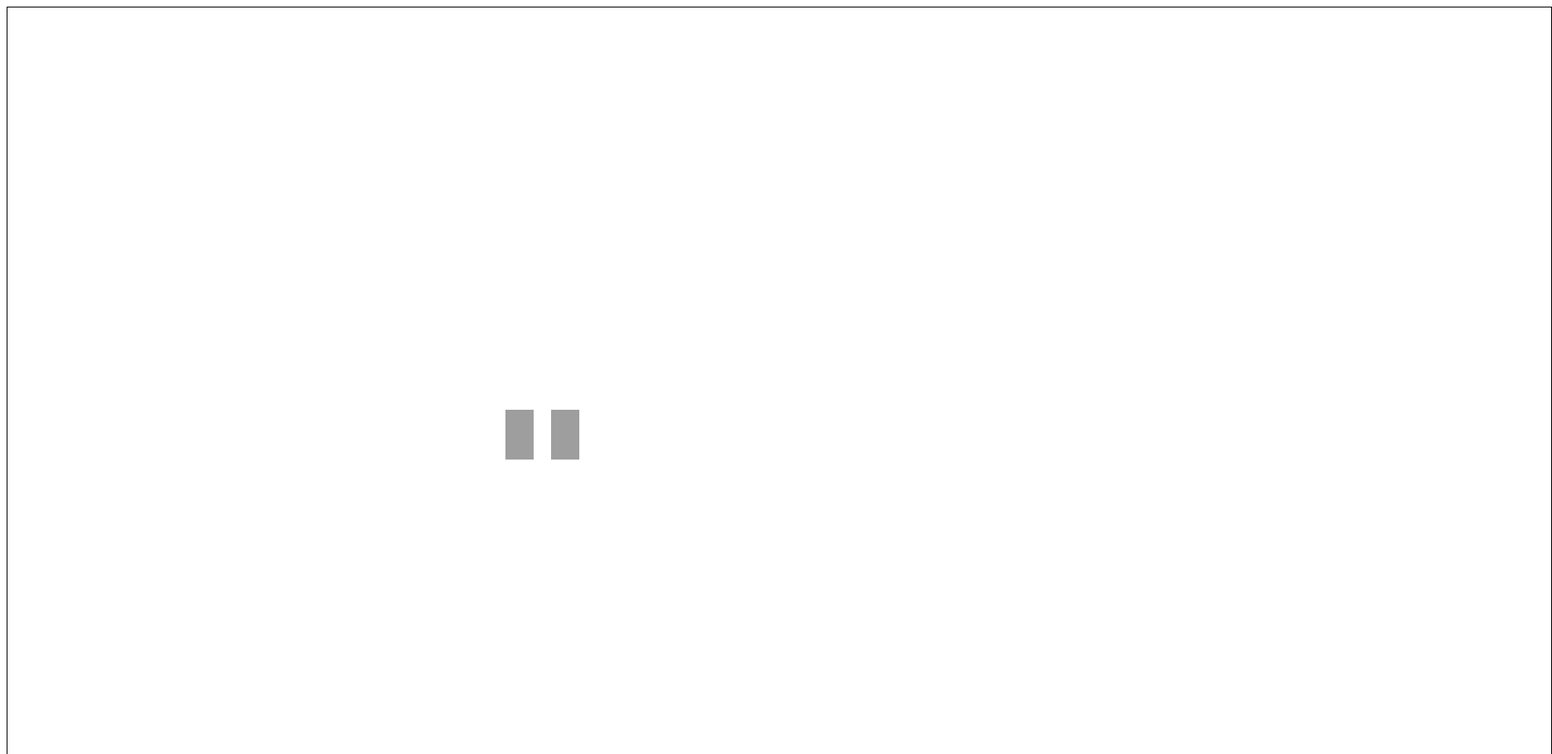
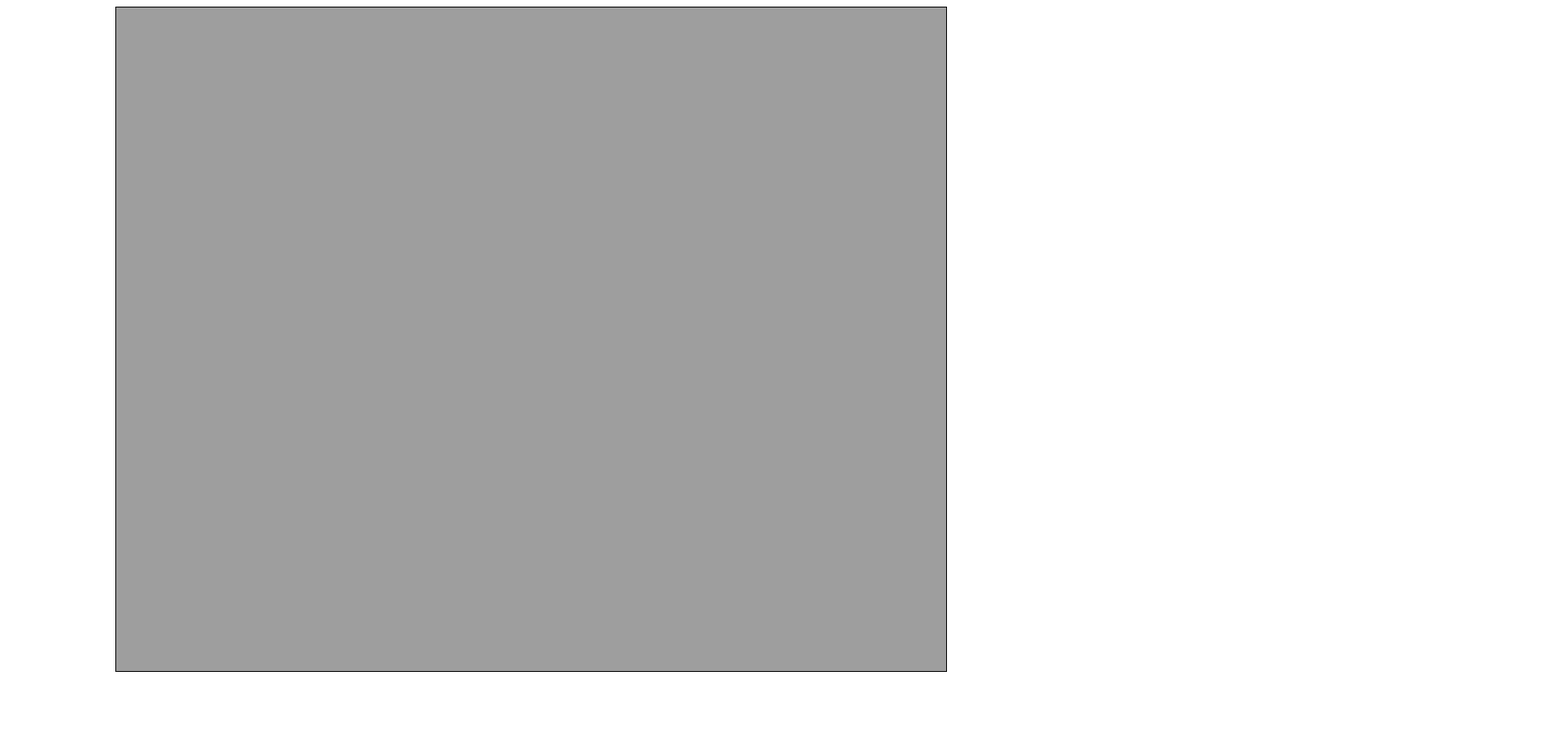
Before and after one commit to Luther0211/fluid-movement-for-game, a plain HTML site: page index.html in a window 1280 px wide. Shown: the top 909 px of the page at 83% size, 1870 px wide, since content can reach past the window. After the commit the page ends 818 px from the top, so only its background shows below. Drawn offline with nearby package versions, Linux system fonts and the light colour scheme.

Commit message:
Resized the canvas, added Reverse Gravity, asigned limits, background images

```diff
--- a/index.html
+++ b/index.html
@@ -10,8 +10,18 @@
 </head>
 <body>
 
-    <canvas id="canvas"></canvas>
+    <div class="container">
 
+        <!-- <div id="instrucciones">
+            <a><i id="cerrar" class="fas fa-times-circle"></i></a>
+        </div>
+
+        <img id="logo" src="https://i.imgur.com/EJBPUNO.png" alt="MORTAL SPACE METEORS">
+        <a  id="start" onclick="start()"><img src="http://pixelartmaker.com/art/06f0e83a76f61b4.png" alt="START"></a>
+        <a id="instructions"> <img src="http://pixelartmaker.com/art/5ec3a229d482e70.png" alt="Instructions"> </a>
+   -->
+      <canvas id="canvas"></canvas>
+    </div>
 
 
 <script src="https://ajax.googleapis.com/ajax/libs/jquery/3.3.1/jquery.min.js"></script>
--- a/main.js
+++ b/main.js
@@ -1,16 +1,130 @@
 var canvas = document.getElementById("canvas"),
 ctx = canvas.getContext("2d");
 
-
+//global variables
 var meteors = []
 var images  = {
     P1: "https://i.imgur.com/lDNOf2n.png",
     P2: "https://i.imgur.com/doHy8wW.png",
+    bg: "https://i.imgur.com/k0bwZ5C.jpg",
+    planet1:"https://i.imgur.com/XC0l2s5.png",
+    planet2:"https://i.imgur.com/7CE0aiK.png",
+    planet3:"https://i.imgur.com/usrB8Sj.png",
+    meteor1:"https://img9.androidappsapk.co/300/1/4/7/com.Oriol.Casa.png"
 }
 var frames
+var startBTN = document.getElementById('start');
+ var instructionsBTN = document.getElementById('instructions');
+ var Logo = document.getElementById('logo');
+ var instructionsMenu = document.getElementById('instructionsSection');
+ var Instructions = document.getElementById('instrucciones')
 
-canvas.width = 1860;
-canvas.height = 900;
+
+canvas.width = 1000;
+canvas.height = 800;
+
+
+//classes
+class Board{
+    constructor(){
+        this.x = 0
+        this.y = 0
+        this.width = canvas.width
+        this.height = canvas.height
+        this.image = document.createElement('img')
+        this.image.src = images.bg
+
+        this.music = new Audio()
+        this.music.src = "https://ericskiff.com/music/Resistor%20Anthems/05%20Come%20and%20Find%20Me.mp3"
+    }
+draw(){
+  //velocidad del fondo
+this.y+=0.4
+if(this.y > this.height ) this.y = 0
+  //primer fondo
+ctx.drawImage(this.image,this.x,this.y,this.width,this.height)
+  //segundo fondo
+ ctx.drawImage(this.image,this.x,this.y - this.height,this.width,this.height)
+
+}
+
+}
+
+
+class Planet1{
+    constructor(){
+        this.x = 0
+        this.y = 0
+        this.width = canvas.width
+        this.height = canvas.height
+        this.image = document.createElement('img')
+        this.image.src = images.planet1
+        this.image.onload = () => {
+            this.draw()
+        }
+    }
+draw(){
+  //velocidad del fondo
+this.y+=0.8
+if(this.y > this.height ) this.y = 0
+  //primer fondo
+ctx.drawImage(this.image,this.x,this.y,this.width,this.height)
+  //segundo fondo
+ ctx.drawImage(this.image,this.x,this.y - this.height,this.width,this.height)
+
+}
+
+}
+
+class Planet2{
+    constructor(){
+        this.x = 0
+        this.y = 0
+        this.width = canvas.width
+        this.height = canvas.height
+        this.image = document.createElement('img')
+        this.image.src = images.planet2
+        this.image.onload = () => {
+            this.draw()
+        }
+    }
+draw(){
+  //velocidad del fondo
+this.y+=1.2
+if(this.y > this.height ) this.y = 0
+  //primer fondo
+ctx.drawImage(this.image,this.x,this.y,this.width,this.height)
+  //segundo fondo
+ ctx.drawImage(this.image,this.x,this.y - this.height,this.width,this.height)
+
+}
+
+}
+
+class Planet3{
+    constructor(){
+        this.x = 0
+        this.y = 0
+        this.width = canvas.width
+        this.height = canvas.height
+        this.image = document.createElement('img')
+        this.image.src = images.planet3
+        this.image.onload = () => {
+            this.draw()
+        }
+    }
+draw(){
+  //velocidad del fondo
+this.y+=1.9
+if(this.y > this.height ) this.y = 0
+  //primer fondo
+ctx.drawImage(this.image,this.x,this.y,this.width,this.height)
+  //segundo fondo
+ ctx.drawImage(this.image,this.x,this.y - this.height,this.width,this.height)
+
+}
+
+}
 
 
 
@@ -27,12 +141,12 @@ class P1{
         this.image.onload = () => {
              this.draw()
         }
-        //this.gravity = -3.5
+        this.gravity = -4
 
     }
 
     draw(){
-        //if(this.y < canvas.height - 60) this.y += this.gravity
+        if(this.y < canvas.height - 50) this.y += this.gravity
         ctx.drawImage(this.image,this.x,this.y,this.width,this.height)
     }
 
@@ -51,12 +165,13 @@ class P2{
         this.image.onload = () => {
              this.draw()
         }
-       // this.gravity = -3.5
+       this.gravity = -4
 
     }
 
     draw(){
-        //if(this.y < canvas.height - 60) this.y += this.gravity
+
+        if(this.y < canvas.height - 50) this.y += this.gravity
         ctx.drawImage(this.image,this.x,this.y,this.width,this.height)
     }
 
@@ -67,12 +182,22 @@ var x = 150,
     y = 150,
     velY = 0,
     velX = 0,
-    speed = 2,
+    speed = 5,
     friction = 0.98,
     keys = [];
 
+
+// var planet1 = new Planet1()
+// var planet2 = new Planet2()
+// var planet3 = new Planet3()
 var player1 = new P1()
 var player2 = new P2()
+var board = new Board()
+var planet1 = new Planet1()
+var planet2 = new Planet2()
+var planet3 = new Planet3()
+
+
 
 
 function updatePlayer(player) {
@@ -81,16 +206,17 @@ function updatePlayer(player) {
     player.velX *= friction;
     player.x += player.velX;
 
-    if (player.x >= 1855) {
-        player.x = 1855;
-    } else if (player.x <= 5) {
-        player.x = 5;
+    if (player.x >= 1826) {
+        player.x = 1826;
+    } else if (player.x <= 0) {
+        player.x = 0;
     }
 
-    if (player.y > 895) {
-        player.y = 895;
-    } else if (player.y <= 5) {
-        player.y = 5;
+    if (player.y > 840) {
+        player.y = 840;
+        //temporal top limit
+    } else if (player.y <= 4) {
+        player.y = 4;
     }
 
     ctx.fillStyle = player.draw()
@@ -99,61 +225,88 @@ function updatePlayer(player) {
     ctx.fill();
 }
 
+function updateBoard(board,planet1,planet2,planet3) {
+    //board.draw()
+    //ctx.beginPath();
+    //ctx.fill();
+}
+
 
 function update() {
 
-    if (keys[38]) {
+    //----------------------------
+    frames++
+    //ctx.clearRect(0,0,canvas.width,canvas.height)
+    board.draw()
+    planet1.draw()
+    planet2.draw()
+    planet3.draw()
+    // planet1.draw()
+    // planet2.draw()
+    // planet3.draw()
+    //meteoros
+    // generateMeteors()
+    // drawMeteors()
+    // checkTopLimitP1()
+    // checkTopLimitP2()
+    // checkMeteorsCollitions()
+    // checkMeteorsCollitions2()
+    //board.music.play()
+    //----------------------------
+
+    if (keys[87]) {
         if (player1.velY > -speed) {
             player1.velY--;
         }
     }
 
-    if (keys[40]) {
+    if (keys[83]) {
         if (player1.velY < speed) {
             player1.velY++;
         }
     }
-    if (keys[39]) {
+    if (keys[68]) {
         if (player1.velX < speed) {
             player1.velX++;
         }
     }
-    if (keys[37]) {
+    if (keys[65]) {
         if (player1.velX > -speed) {
             player1.velX--;
         }
     }
 
-    if (keys[87]) {
+    if (keys[73]) {
         if (player2.velY > -speed) {
             player2.velY--;
         }
     }
 
-    if (keys[83]) {
+    if (keys[75]) {
         if (player2.velY < speed) {
             player2.velY++;
         }
     }
-    if (keys[68]) {
+    if (keys[76]) {
         if (player2.velX < speed) {
             player2.velX++;
         }
     }
-    if (keys[65]) {
+    if (keys[74]) {
         if (player2.velX > -speed) {
             player2.velX--;
         }
     }
 
-    frames++
+    //frames++
     // player1.draw()
     // player2.draw()
-    ctx.clearRect(0,0,canvas.width,canvas.height)
+    //ctx.clearRect(0,0,canvas.width,canvas.height)
 
 
     updatePlayer(player1);
     updatePlayer(player2);
+    updateBoard(board);
     setTimeout(update, 10);
 }
 
--- a/style.css
+++ b/style.css
@@ -1,3 +1,9 @@
 #canvas{
     border: 1px solid black;
+    padding-left: 0;
+    padding-right: 0;
+    margin-left: auto;
+    margin-right: auto;
+    display: block;
+    width: 1000px;
 }
```
